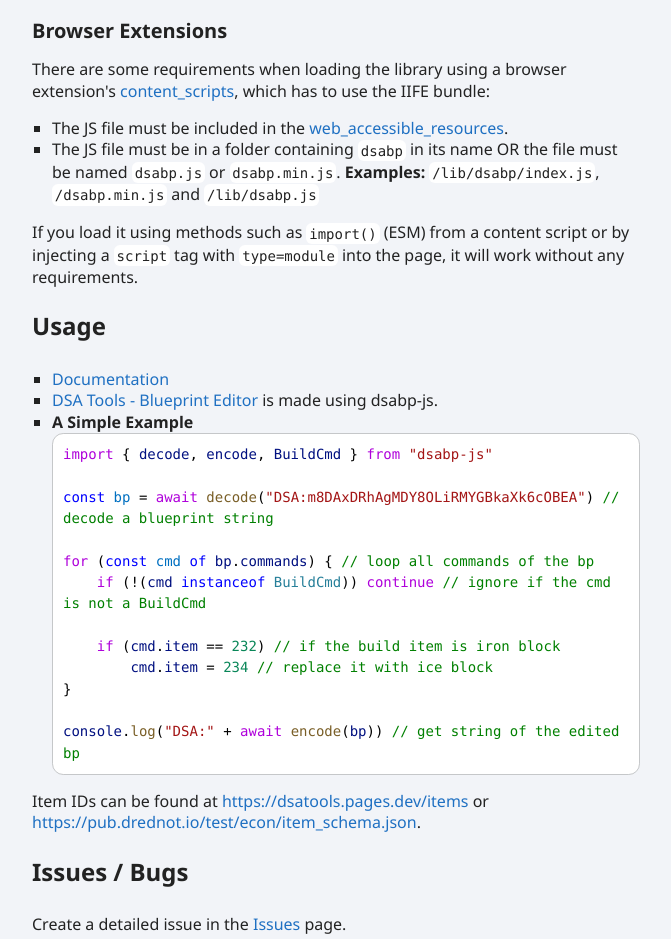
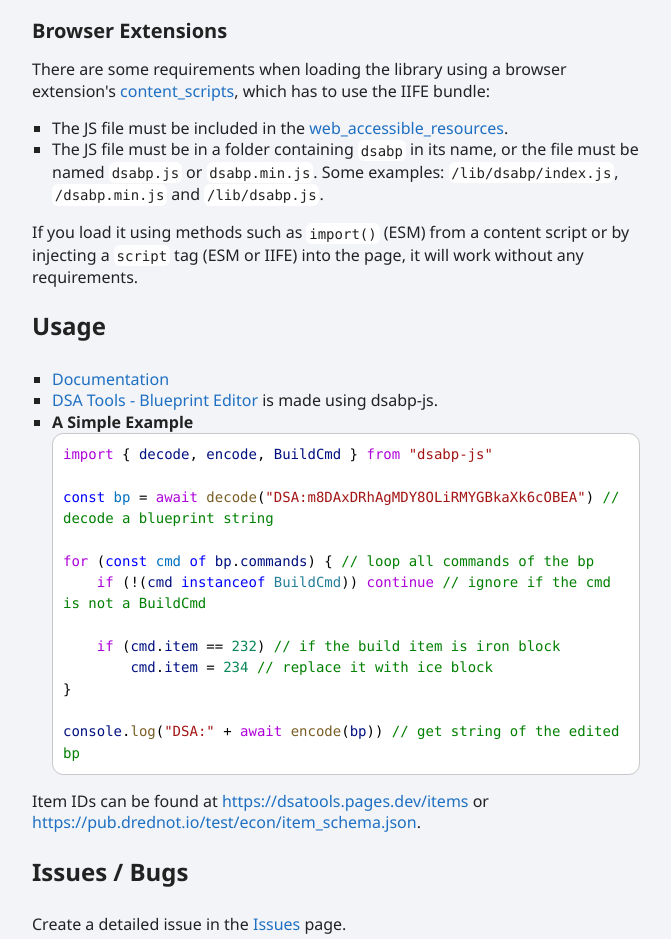
Before and after one commit to Blueyescat/dsabp-js, a website: page docs/index.html in a window 1280 px wide. Shown: the part 2580-3519 px from the top of the page, without its empty margins (272-943 px from the left). Drawn offline with Linux system fonts and the light colour scheme.

Commit message:
Readme fixes

```diff
--- a/docs/index.html
+++ b/docs/index.html
@@ -39,10 +39,9 @@
 <a id="md:browser-extensions" class="tsd-anchor"></a><h3><a href="#md:browser-extensions">Browser Extensions</a></h3><p>There are some requirements when loading the library using a browser extension&#39;s <a href="https://developer.mozilla.org/en-US/docs/Mozilla/Add-ons/WebExtensions/manifest.json/content_scripts">content_scripts</a>, which has to use the IIFE bundle:</p>
 <ul>
 <li>The JS file must be included in the <a href="https://developer.mozilla.org/en-US/docs/Mozilla/Add-ons/WebExtensions/manifest.json/web_accessible_resources">web_accessible_resources</a>.</li>
-<li>The JS file must be in a folder containing <code>dsabp</code> in its name OR the file must be named <code>dsabp.js</code> or <code>dsabp.min.js</code>.
-<strong>Examples:</strong> <code>/lib/dsabp/index.js</code>, <code>/dsabp.min.js</code> and <code>/lib/dsabp.js</code></li>
+<li>The JS file must be in a folder containing <code>dsabp</code> in its name, or the file must be named <code>dsabp.js</code> or <code>dsabp.min.js</code>. Some examples: <code>/lib/dsabp/index.js</code>, <code>/dsabp.min.js</code> and <code>/lib/dsabp.js</code>.</li>
 </ul>
-<p>If you load it using methods such as <code>import()</code> (ESM) from a content script or by injecting a <code>script</code> tag with <code>type=module</code> into the page, it will work without any requirements.</p>
+<p>If you load it using methods such as <code>import()</code> (ESM) from a content script or by injecting a <code>script</code> tag (ESM or IIFE) into the page, it will work without any requirements.</p>
 <a id="md:usage" class="tsd-anchor"></a><h2><a href="#md:usage">Usage</a></h2><ul>
 <li><a href="https://blueyescat.github.io/dsabp-js/modules">Documentation</a></li>
 <li><a href="https://dsatools.pages.dev/bpeditor">DSA Tools - Blueprint Editor</a> is made using dsabp-js.</li>
```
Also changed, not shown: README.md.
